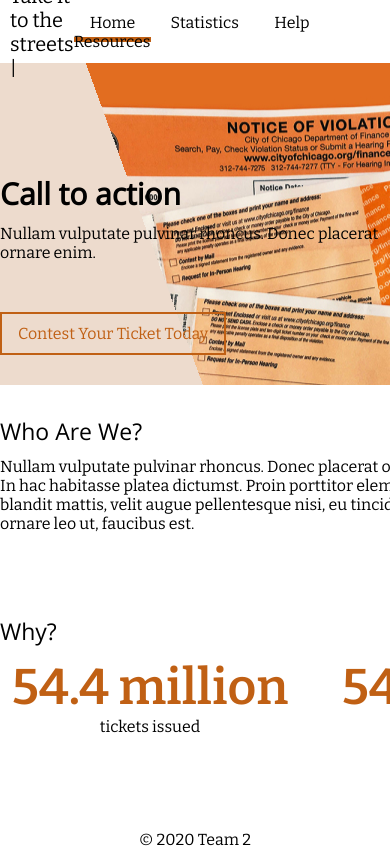
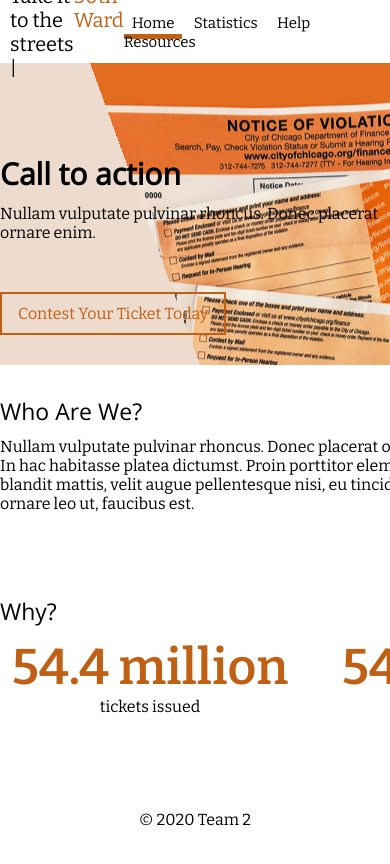
Before and after one commit to COM-421-Team-2/website, a plain HTML site: page index.html in a window 390 px wide. Shown: the top 864 px of the page. Drawn offline with nearby package versions, Linux system fonts and the light colour scheme.

Commit message:
fix alignment

```diff
--- a/style/screen.css
+++ b/style/screen.css
@@ -54,7 +54,6 @@ nav {
   width: 100%;
   height: 63px;
   padding: 0px 10px;
-
   background-color: white;
   color: #000000;
   display: flex;
@@ -94,8 +93,9 @@ nav span {
   nav p {
     font-size: 20px;
   }
-  nav span {
-    display: none;
+  nav a {
+    font-size: 15px;
+    padding: 2px 8px;
   }
 }
 
@@ -132,7 +132,7 @@ footer {
 
 #banner .container {
   width: 100%;
-  max-width: 900px;
+  max-width: 960px;
 }
 
 #banner > * {
@@ -140,7 +140,7 @@ footer {
 }
 
 #banner h1 {
-  margin-top: 50px;
+  margin-top: 30px;
   font-weight: bold;
 }
 
@@ -177,7 +177,7 @@ footer {
 }
 
 .description .container {
-  max-width: 1000px;
+  max-width: 960px;
 }
 
 #illustration p {
```
Also changed, not shown: help/index.html (+0 -1 lines), statistic/index.html (+1 -2 lines).
